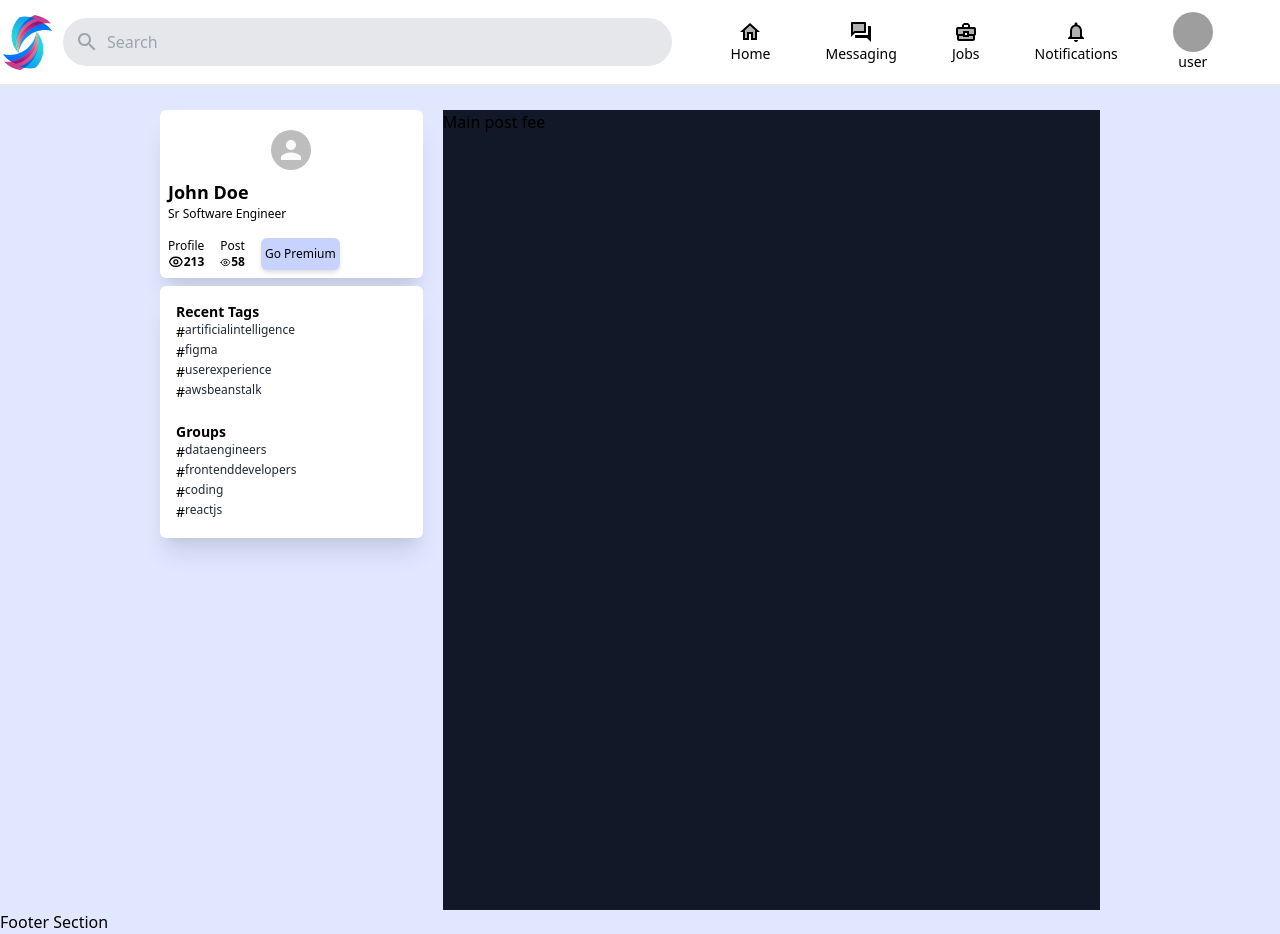
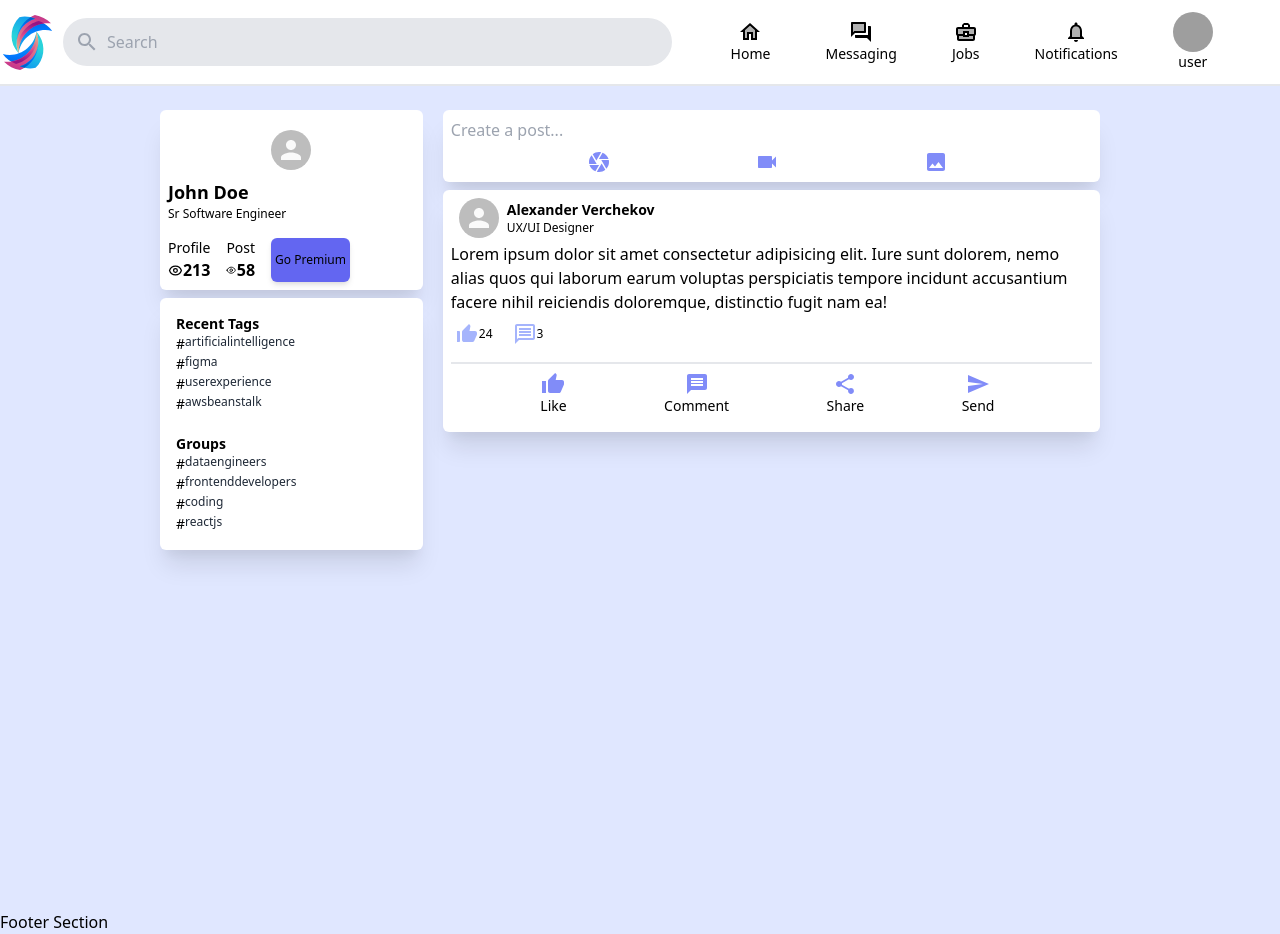
Before and after one commit to corey-calhoun/social-media-demo-nextjs, a Next.js app: page / in a window 1280 px wide. Built offline with nearby package versions, Linux system fonts and the light colour scheme; grey boxes are pictures that could not be loaded.

Commit message:
set Sidebar, Header, Post, PostAction, PostFeed

```diff
--- a/components/Header.js
+++ b/components/Header.js
@@ -14,7 +14,7 @@ function Header() {
   }
 
   return (
-    <div className="flex bg-white justify-between md:justify-evenly  items-center py2 mx-auto border-b-2 mb-6 top-0 sticky z-999">
+    <div className="flex bg-white justify-between md:justify-evenly  items-center py2 mx-auto border-b-2 mb-6 top-0 sticky z-100">
       <div className="object-contian flex-shrink-0 flex mx-auto">
         <Image
           src={logo}
--- /dev/null
+++ b/components/Post.js
@@ -0,0 +1,69 @@
+import { Avatar } from '@material-ui/core'
+import { Message, MessageOutlined, MessageRounded, Send, Share, ThumbUp, ThumbUpAlt, ThumbUpAltRounded } from '@material-ui/icons'
+import React from 'react'
+import PostAction from './PostAction'
+
+function Post({ name, description, message, photoUrl }) {
+    return (
+
+        // main post container
+        <div className="p-2">
+
+
+
+            {/*post information container */}
+            {/* pass in the props that we want rendered */}
+            <div className="flex items-center">
+                <Avatar
+                    className="flex mx-2 "
+                    src={photoUrl}
+                />
+                <div className="">
+                    <h2 className="font-semibold text-sm">{name}</h2>
+                    <p className="text-xs">{description}</p>
+                </div>
+            </div>
+
+
+            {/*post message container */}
+            <div className="mt-1">
+                <p>{message}</p>
+            </div>
+
+            {/* like/comment counters with Icons */}
+            <div className="flex w-1/6 justify-wide  space-x-4">
+                <div className="flex text-xs items-center py-2 mx-1 cursor-pointer">
+                    <ThumbUpAlt className="text-indigo-300" />
+                    <p>24</p>
+                </div>
+                <div className="flex text-xs items-center py-2 mx-1 cursor-pointer">
+                    <MessageOutlined className="text-indigo-300" />
+                    <p>3</p>
+                </div>
+            </div>
+
+
+            {/* post action area for share, like, comment */}
+            <div className="flex items-center  justify-evenly border-t-2 mt-2 py-2">
+                <PostAction
+                    Icon={ThumbUp}
+                    title='Like'
+                />
+                <PostAction
+                    Icon={Message}
+                    title='Comment'
+                />
+                <PostAction
+                    Icon={Share}
+                    title='Share'
+                />
+                <PostAction
+                    Icon={Send}
+                    title='Send'
+                />
+            </div>
+        </div>
+    )
+}
+
+export default Post
--- /dev/null
+++ b/components/PostAction.js
@@ -0,0 +1,18 @@
+import React from 'react'
+
+
+function PostAction({ Icon, title }) {
+    return (
+        <div className="flex md:flex-col  items-center md:justify-center cursor-pointer mr-2 ">
+
+            {/* if we are passed the prop Icon, then render Icon  */}
+            {Icon && <Icon className="text-indigo-400" />}
+
+            {/* display title prop if passed */}
+            {title && <h3 className="hidden md:flex text-sm">{title}</h3>}
+
+        </div>
+    )
+}
+
+export default PostAction
--- a/components/PostFeed.js
+++ b/components/PostFeed.js
@@ -1,9 +1,45 @@
-import React from 'react'
+import React from 'react';
+import PostAction from './PostAction';
+import Post from './Post';
+import { Camera, Videocam, Image } from '@material-ui/icons';
 
 function PostFeed() {
   return (
-    <div className="grid grid-cols-1 w-full  mx-5 bg-gray-900">
-      <h1>Main post fee</h1>
+
+    //entire main component container
+    <div className="grid-cols-1 w-full  mx-5">
+
+      {/*container area for user to compose a post */}
+      <div className="flex-cols bg-white rounded-md  p-2 shadow-xl">
+
+        <form className="flex h-3/6 rounded-sm">
+          <input
+            type="text"
+            placeholder="Create a post..."
+            className="flex w-full rounded-t-sm focus:outline-none "
+          />
+        </form>
+
+        {/* additional post actions like camera functions and uploading images */}
+        <div className="flex mt-2 justify-evenly">
+          <PostAction Icon={Camera} />
+          <PostAction Icon={Videocam} />
+          <PostAction Icon={Image} />
+        </div>
+
+      </div>
+
+      {/*main feed section where posts will be displayed */}
+      <div className="flex-cols bg-white rounded-md flex-cols mt-2 shadow-xl" >
+        <Post
+          imageUrl='https://images.pexels.com/photos/771742/pexels-photo-771742.jpeg?auto=compress&cs=tinysrgb&dpr=2&h=750&w=1260'
+          name='Alexander Verchekov'
+          description='UX/UI Designer'
+          message='Lorem ipsum dolor sit amet consectetur adipisicing elit. Iure sunt dolorem, nemo alias quos qui laborum earum voluptas perspiciatis tempore incidunt accusantium facere nihil reiciendis doloremque, distinctio fugit nam ea!'
+        />
+      </div>
+
+
     </div>
   )
 }
--- a/components/Sidebar.js
+++ b/components/Sidebar.js
@@ -21,6 +21,7 @@ function Sidebar() {
   );
 
   return (
+    // main container
     <div className="hidden md:flex md:flex-col h-screen md:w-2/5 ">
 
       {/*top card */}
@@ -38,25 +39,24 @@ function Sidebar() {
           <h4 className="text-xs">Sr Software Engineer</h4>
         </div>
 
-        <div className="flex text-xs space-x-4 p-2">
+        <div className="flex space-x-4 p-2">
           <div>
-            <h2>Profile</h2>
-            <div className="flex  items-center cursor-pointer font-bold">
+            <h2 className="flex font-thin text-sm items-center">Profile</h2>
+            <div className="flex  items-center cursor-pointer font-semibold">
               <EyeIcon />
               <p>213</p>
             </div>
-
           </div>
 
           <div>
-            <h2>Post</h2>
-            <div className="flex  items-center cursor-pointer font-bold">
+            <h2 className="flex font-thin  text-sm items-center">Post</h2>
+            <div className="flex  items-center cursor-pointer font-semibold">
               <EyeIcon />
               <p>58</p>
             </div>
           </div>
 
-          <button className=" shadow-md bg-indigo-200 rounded-md text-xs p-1 cursor-pointer ">Go Premium</button>
+          <button className=" shadow-md bg-indigo-500 rounded-md text-xs p-1 cursor-pointer ">Go Premium</button>
 
 
         </div>
--- a/pages/_app.js
+++ b/pages/_app.js
@@ -2,8 +2,7 @@ import Footer from '../components/Footer'
 import Header from '../components/Header'
 import PostFeed from '../components/PostFeed';
 import Sidebar from '../components/Sidebar';
-import '../styles/globals.css'
-
+import '../styles/globals.css';
 function App() {
   return (
     <div className="flex-col min-h-screen bg-indigo-100">
```
Also changed, not shown: 1 other file (tests, documents, lock files or other folders).
